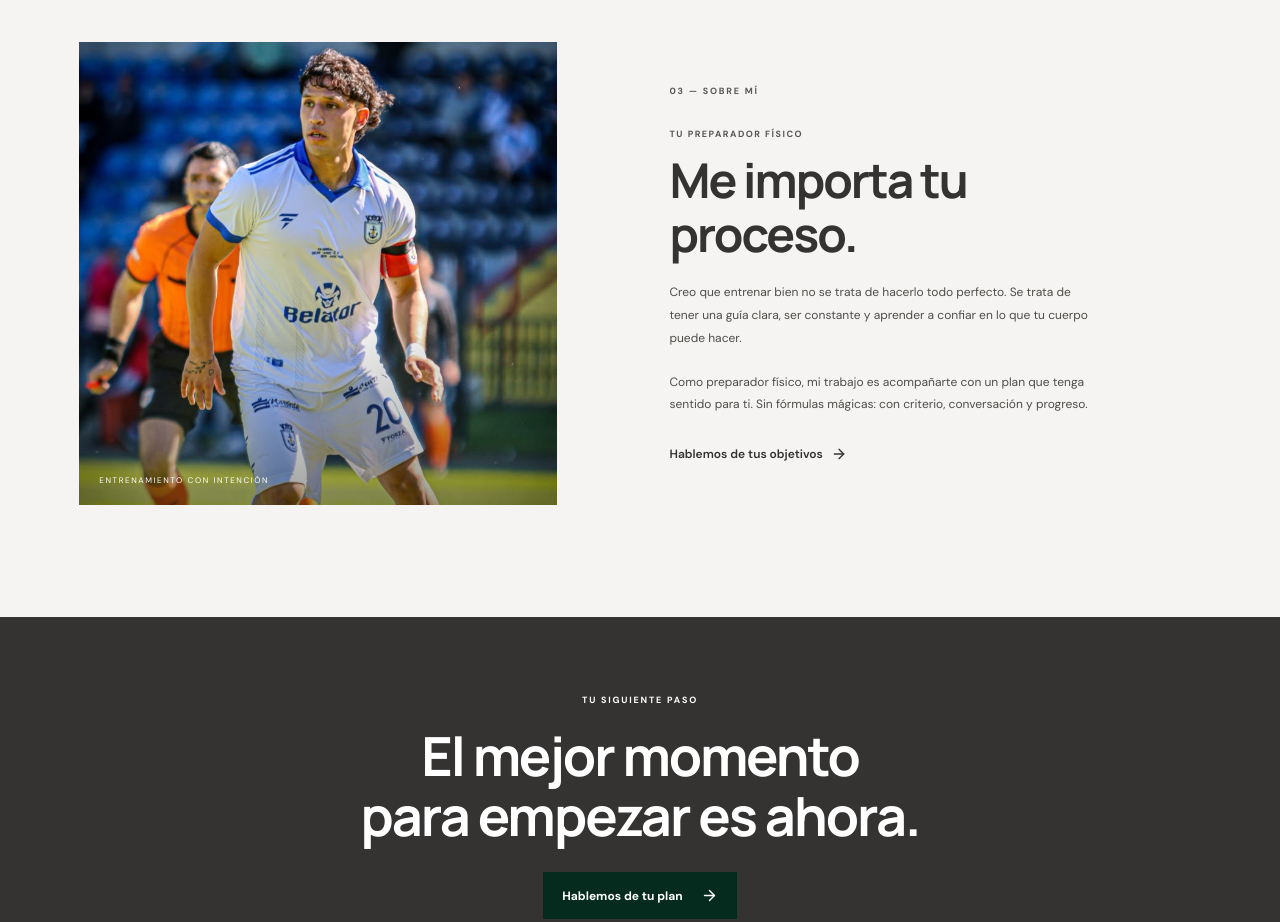
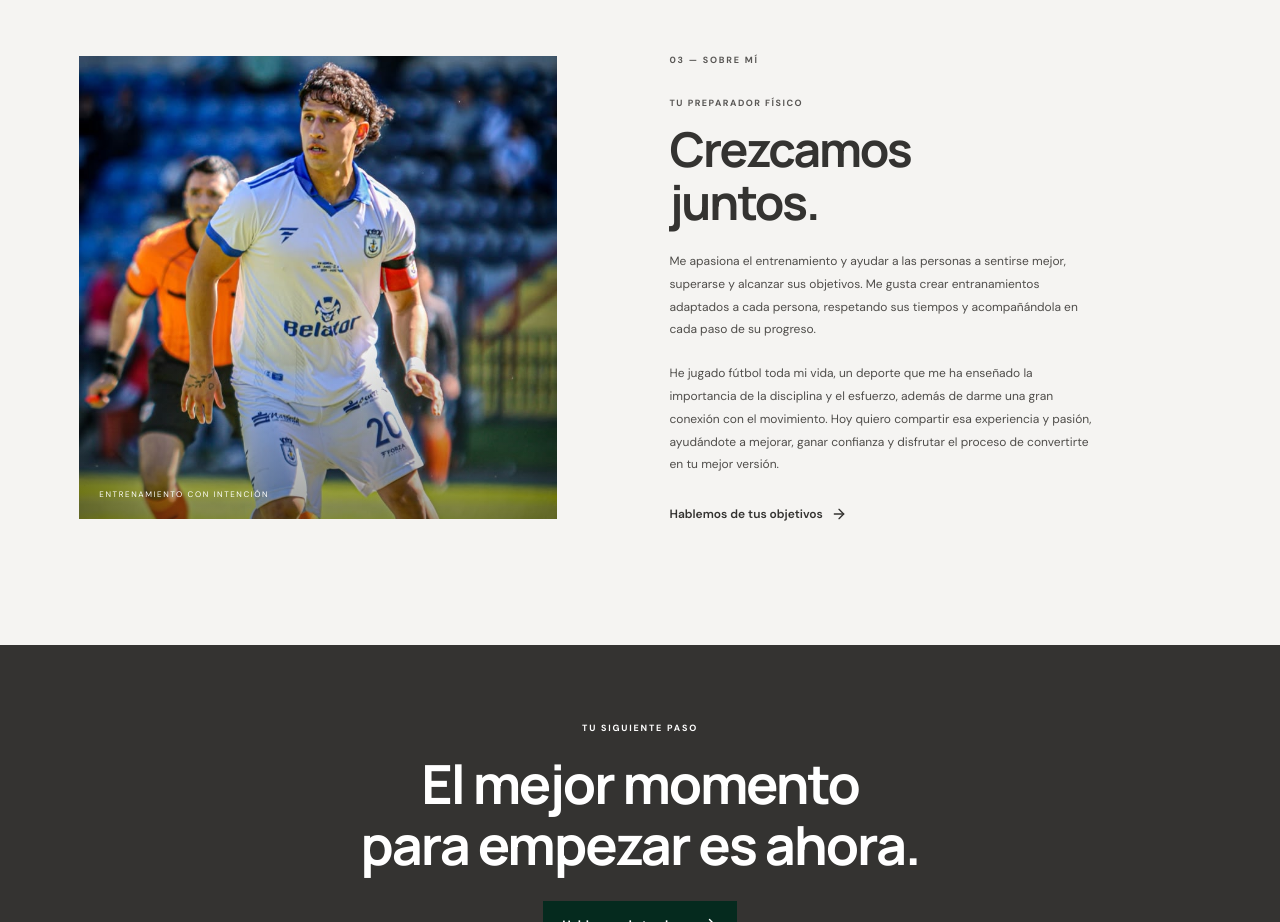
Before and after one commit to eldylanse/app_sandro, a React (Vite) app in the folder frontend/: page / in a window 1280 px wide. Shown: the part 2600-3522 px from the top of the page. Built offline with nearby package versions, Linux system fonts and the light colour scheme; no server answers.

Commit message:
actualización de sección sobre mi

```diff
--- a/frontend/src/App.jsx
+++ b/frontend/src/App.jsx
@@ -168,7 +168,7 @@ function App() {
         </div><p className="plans-note">¿No sabes cuál elegir? <button onClick={() => document.getElementById('sobre-mi')?.scrollIntoView({ behavior: 'smooth' })}>Conversemos primero.</button></p>
       </div></section>
 
-      <section className="about section-wrap" id="sobre-mi"><div className="about-image"><div className="about-image-label">ENTRENAMIENTO CON INTENCIÓN</div></div><div className="about-copy"><div className="section-kicker">03 — SOBRE MÍ</div><p className="about-pretitle">TU PREPARADOR FÍSICO</p><h2>Me importa tu<br /><em>proceso.</em></h2><p>Creo que entrenar bien no se trata de hacerlo todo perfecto. Se trata de tener una guía clara, ser constante y aprender a confiar en lo que tu cuerpo puede hacer.</p><p>Como preparador físico, mi trabajo es acompañarte con un plan que tenga sentido para ti. Sin fórmulas mágicas: con criterio, conversación y progreso.</p><a className="text-link about-link" href="mailto:hola@sandrotraining.cl">Hablemos de tus objetivos <ArrowRight size={16} /></a></div></section>
+      <section className="about section-wrap" id="sobre-mi"><div className="about-image"><div className="about-image-label">ENTRENAMIENTO CON INTENCIÓN</div></div><div className="about-copy"><div className="section-kicker">03 — SOBRE MÍ</div><p className="about-pretitle">TU PREPARADOR FÍSICO</p><h2>Crezcamos<br /><em>juntos.</em></h2><p>Me apasiona el entrenamiento y ayudar a las personas a sentirse mejor, superarse y alcanzar sus objetivos. Me gusta crear entranamientos adaptados a cada persona, respetando sus tiempos y acompañándola en cada paso de su progreso.</p><p>He jugado fútbol toda mi vida, un deporte que me ha enseñado la importancia de la disciplina y el esfuerzo, además de darme una gran conexión con el movimiento. Hoy quiero compartir esa experiencia y pasión, ayudándote a mejorar, ganar confianza y disfrutar el proceso de convertirte en tu mejor versión.</p><a className="text-link about-link" href="mailto:hola@sandrotraining.cl">Hablemos de tus objetivos <ArrowRight size={16} /></a></div></section>
 
       <section className="closing-cta"><div className="section-kicker">TU SIGUIENTE PASO</div><h2>El mejor momento<br />para empezar es <em>ahora.</em></h2><a className="button button-primary" href={whatsappUrl("Hola, quiero conocer los planes de Tribu Fit.")} target="_blank" rel="noreferrer">Hablemos de tu plan <ArrowRight size={17} /></a></section>
 
```
